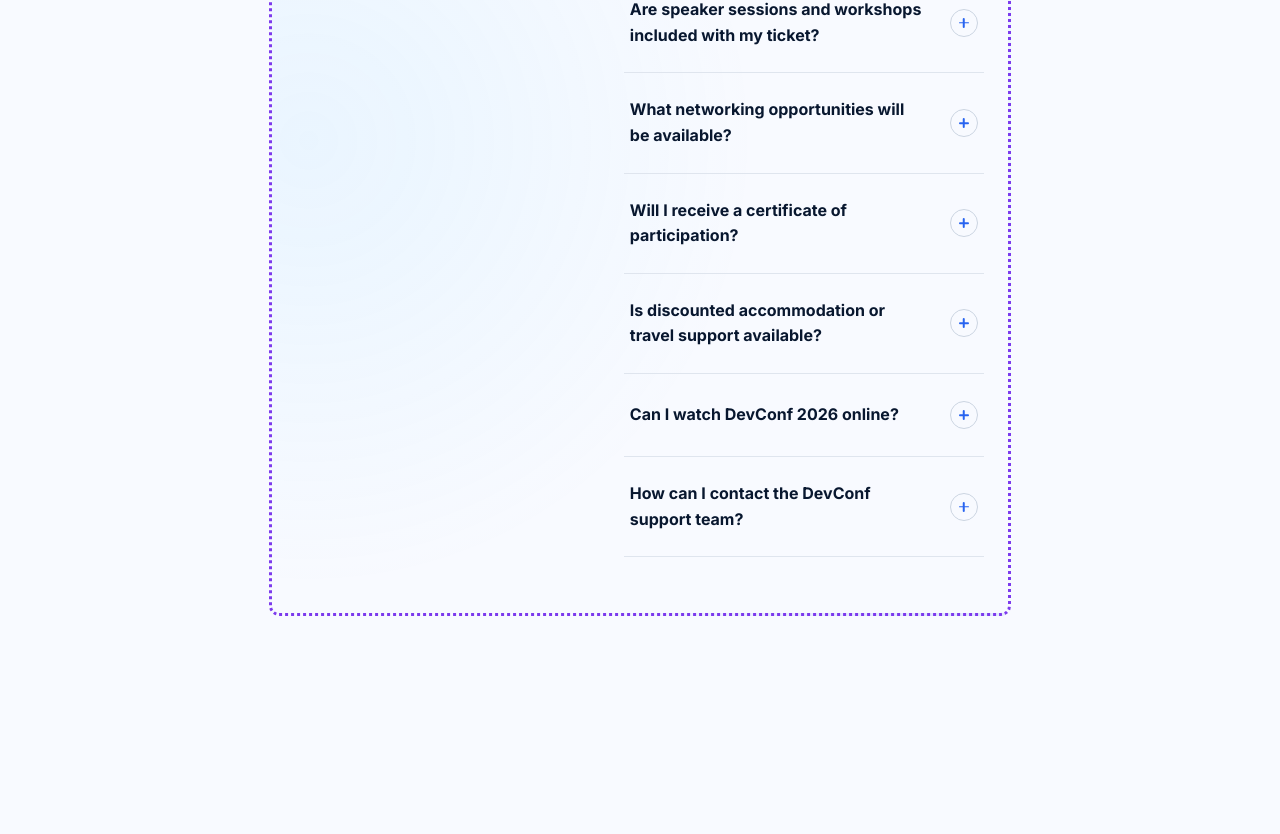
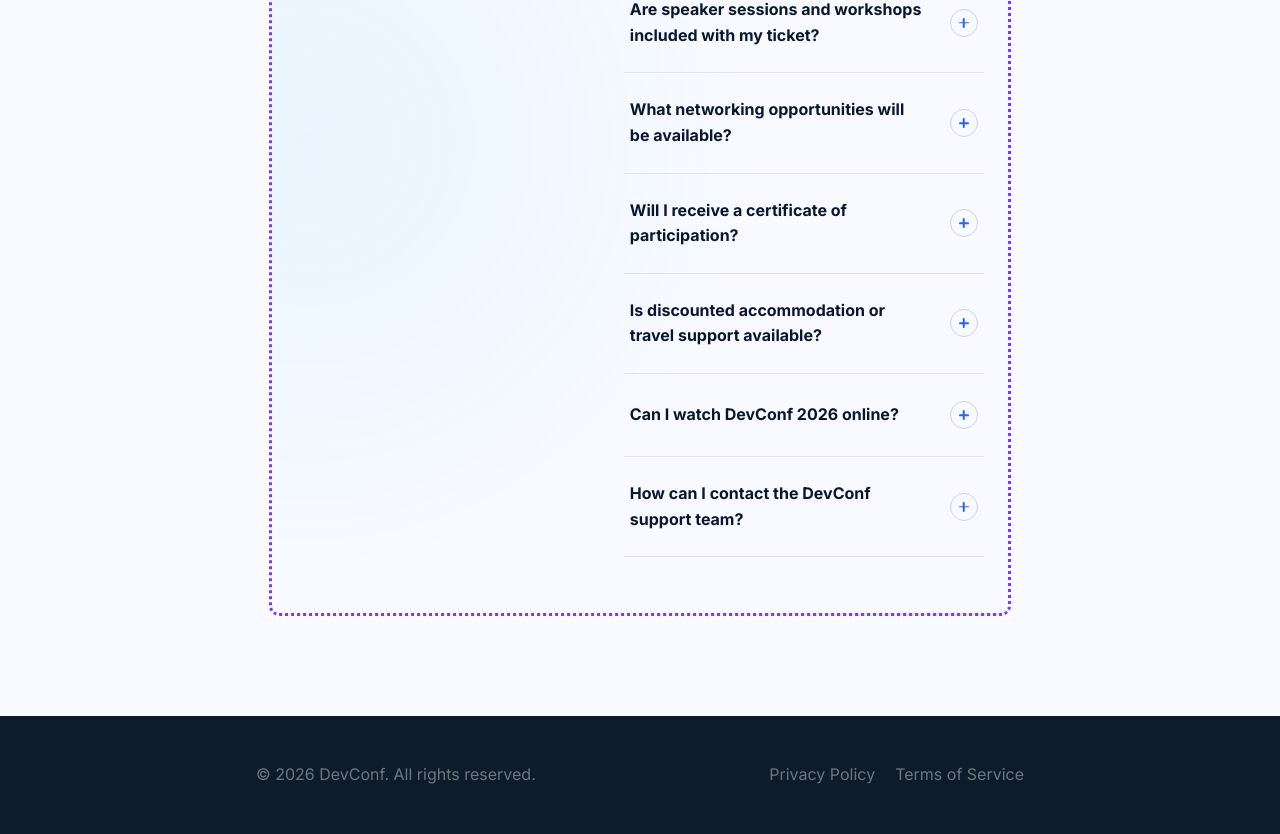
Before and after one commit to Ayman392/Dev-conf-assignment-01, a plain HTML site: page index.html in a window 1280 px wide. Shown: the part 4929-5763 px from the top of the page. Before the commit the page ends 5645 px from the top, so only its background shows below. Drawn offline with Linux system fonts and the light colour scheme.

Commit message:
Added Footer

```diff
--- a/index.html
+++ b/index.html
@@ -215,5 +215,12 @@
     </section>
         <!-- FAQ section -->
     </main>
+
+    <footer class="" style="background-color: #0D1B2A; color: rgba(255, 255, 255, 0.4);">
+        <div class="footer-des">
+            <p class="">© 2026 DevConf. All rights reserved.</p>
+            <div style="display: flex; gap: 20px;"><p class="">Privacy Policy</p><p class="">Terms of Service</p></div>
+        </div>
+    </footer>
 </body>
 </html>
--- a/styles.css
+++ b/styles.css
@@ -435,3 +435,14 @@
 }
 
 /* FAQ section */
+
+/* Footer */
+.footer-des {
+    display: flex;
+    justify-content: space-between;
+    margin: 0 auto;
+    width: 60%;
+    max-width: 100%;
+    align-items: center;
+    padding: 30px 0;
+}
```
